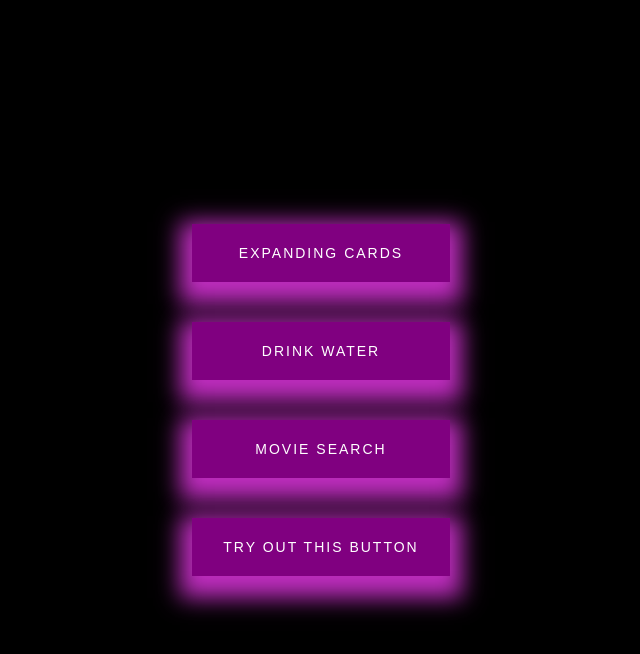
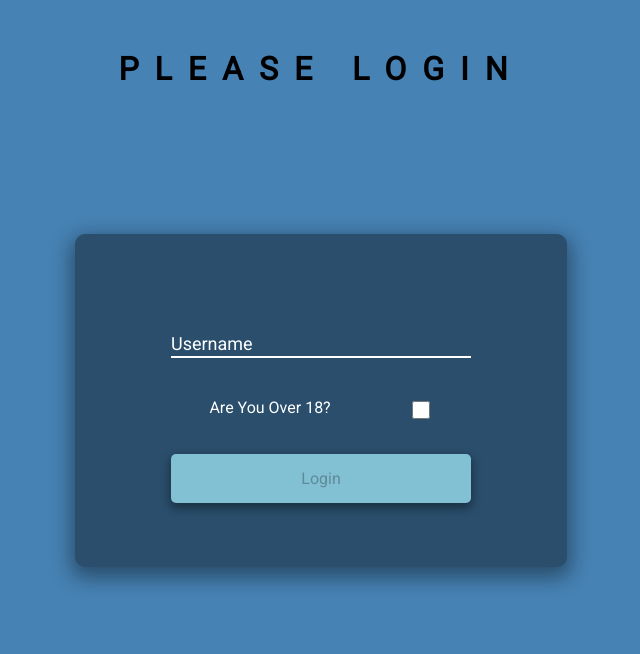
Before and after one commit to alonrubin2/50-projects-react, a React (Create React App) app: page /login in a window 1280 px wide. Before the commit this address led to /landing. Shown: the top 654 px of the page, without its empty margins (319-959 px from the left). Built offline with nearby package versions, Linux system fonts and the light colour scheme.

Commit message:
login is almost done - need to figure out how to make transition work letter-by-letter and connect the whole thing to context so header can use it. next up - header and context!

```diff
--- a/src/App.js
+++ b/src/App.js
@@ -5,6 +5,7 @@ import {
   Switch,
   Route,
 } from 'react-router-dom';
+import Login from './Login/Login'
 import ExpandingCrads from './ExpandingCards/ExpandingCrads';
 import Landing from './Landing/Landing';
 import DrinkWater from './DrinkWater/DrinkWater';
@@ -17,7 +18,7 @@ function App() {
   const history = useHistory();
 
   useEffect(() => {
-    history.push('/landing');
+    history.push('/login');
   }, [history]);
 
   return (
@@ -34,6 +35,9 @@ function App() {
         <Route path="/movies">
           <Movies />
         </Route>
+        <Route path="/login">
+          <Login />
+        </Route>
         <Route path="/">
           <Landing />
         </Route>
--- a/src/App.scss
+++ b/src/App.scss
@@ -5,6 +5,7 @@
   text-align: center;
   height: 100vh;
   width: 100vw;
-  background-color: #000
-
+  background-color: #000;
+  margin: 0;
+  padding: 0;
 }
--- a/src/Landing/SpecialButton/SpecialButton.scss
+++ b/src/Landing/SpecialButton/SpecialButton.scss
@@ -15,7 +15,7 @@ body {
 	height: 100vh;
 }
 
-button {
+.ripple {
 	position: relative;
 	background-color: purple;
 	color: #fff;
@@ -30,15 +30,15 @@ button {
     box-shadow: 0px 10px 22px 12px rgba(231, 55, 231, 0.82);
     transition: all .18s;
 }
-button:focus {
+.ripple:focus {
 	outline: none;
 }
-button:active {
+.ripple:active {
     transform: scale(.98);
     box-shadow: none;
 }
 
-button .circle {
+.ripple .circle {
 	position: absolute;
 	background-color: #fff;
 	width: 100px;
--- /dev/null
+++ b/src/Login/Login.js
@@ -0,0 +1,68 @@
+import React, { useState } from 'react';
+import { useHistory } from 'react-router-dom';
+import './Login.scss';
+
+const Login = () => {
+
+    const history = useHistory();
+
+    const [isChecked, setIsChecked] = useState(false);
+    const [isClicked, setIsClicked] = useState(true);
+    const [hasValue, setHasValue] = useState(false);
+    const [value, setValue] = useState('');
+
+
+    // need to figure out how to update correctly, it has a delay of 1 char
+    const checkValue = () => {
+        if (value.length > 5) {
+            setHasValue(true);
+        }
+        if (value.length < 5) {
+            setHasValue(false);
+        }
+    }
+
+
+
+
+    return (
+        <div className="Login">
+            <h1>Please Login</h1>
+
+            <form className="form">
+
+                <div className="form-control">
+                    <input onClick={() => setIsClicked(!isClicked)}
+                        onChange={(e) => {
+                            setValue(e.target.value);
+                            checkValue();
+                        }}
+                        type="text" required />
+                    {isClicked ?
+                        <label for="">Username</label> :
+                        <label for="" className="span">Username</label>}
+
+
+
+                </div>
+
+                <div className="checkbox-control">
+                    <label for="">Are You Over 18?</label>
+                    <input onChange={() => setIsChecked(!isChecked)} className="checkbox" type="checkbox" required />
+
+                </div>
+                {isChecked && <div className="just-kidding">Just Kidding, It's All PG-13 ;)</div>}
+
+                {
+                    hasValue && isChecked ?
+                        <button onClick={() => history.push('/landing')} className="btn">Login</button>
+                        : <button className="btn" disabled>Login</button>
+                }
+
+
+            </form>
+        </div>
+    );
+}
+
+export default Login;
--- /dev/null
+++ b/src/Login/Login.scss
@@ -0,0 +1,130 @@
+
+$lightblue :#82C0D4;
+
+.Login {
+	width: 100%;
+	height: 100%;
+	background-color: steelblue;
+	display: flex;
+	flex-direction: column;
+	align-items: center;
+	justify-content: center;
+	margin: 0;
+	padding: 0;
+}
+
+h1 {
+	justify-self: flex-start;
+	position: absolute;
+	top: 5%;
+}
+
+// FORM
+.form {
+	display: flex;
+	flex-direction: column;
+	border-radius: 10px;
+    padding: 4em 6em;
+    color: #fff;
+	align-items: center;
+	justify-content: center;
+    background-color: #2A4E6C;
+    box-shadow: 0px 7px 20px 4px rgba(0,0,0,0.4);
+}
+
+.form-control {
+	position: relative;
+	margin: 20px 0 40px;
+	width: 300px;
+}
+
+.form-control input {
+	background-color: transparent;
+	border: 0;
+	border-bottom: 2px solid #fff;
+	display: block;
+	width: 100%;
+	padding: 15px 0;
+	font-size: 18px;
+    color: #fff;
+    border-radius: 0;
+    text-align: left;
+    border-bottom-color: #fff;
+}
+
+.form-control input:focus,
+.form-control input:valid {
+	outline: 0;
+    border-bottom-color: $lightblue;
+}
+
+.checkbox {
+    width: 1em;
+    height: 1em;
+    align-self: center;
+    justify-self: flex-end;
+}
+
+.checkbox-control {
+    width: 100%;
+    display: flex;
+    justify-content: space-around;
+    margin-bottom: 2em;
+}
+
+.just-kidding {
+    margin-bottom: 2em;
+    font-size: 20px;
+}
+
+/* LABEL */
+
+.form-control label {
+	position: absolute;
+    top: 15px;
+    font-size: 18px;
+    left: 0;
+    transition: transform 0.3s cubic-bezier(0.68, -0.55, 0.265, 1.55);
+}
+
+.form-control label.span {
+	display: inline-block;
+	font-size: 18px;
+    min-width: 5px;
+    transition: transform 0.3s cubic-bezier(0.68, -0.55, 0.265, 1.55);
+
+}
+
+.form-control input:focus + label.span,
+.form-control input:valid + label.span {
+	color: $lightblue;
+    transform: translateY(-30px);
+    transition:  0.3s cubic-bezier(0.68, -0.55, 0.265, 1.55);
+
+}
+
+
+// BUTTON
+.btn {
+	cursor: pointer;
+	display: inline-block;
+	width: 100%;
+	background: #82C0D4;
+	padding: 15px;
+    font-family: inherit;
+	font-size: 16px;
+	border: 0;
+    border-radius: 5px;
+    // border: 1px solid lightgray;
+    box-shadow: 0px 4px 10px 1px rgba(0,0,0,0.4);
+    transition: all .1s ease;
+}
+
+.btn:active {
+    transform: scale(0.97);
+    box-shadow: none;
+}
+
+.btn:focus {
+	outline: 0;
+}
```
